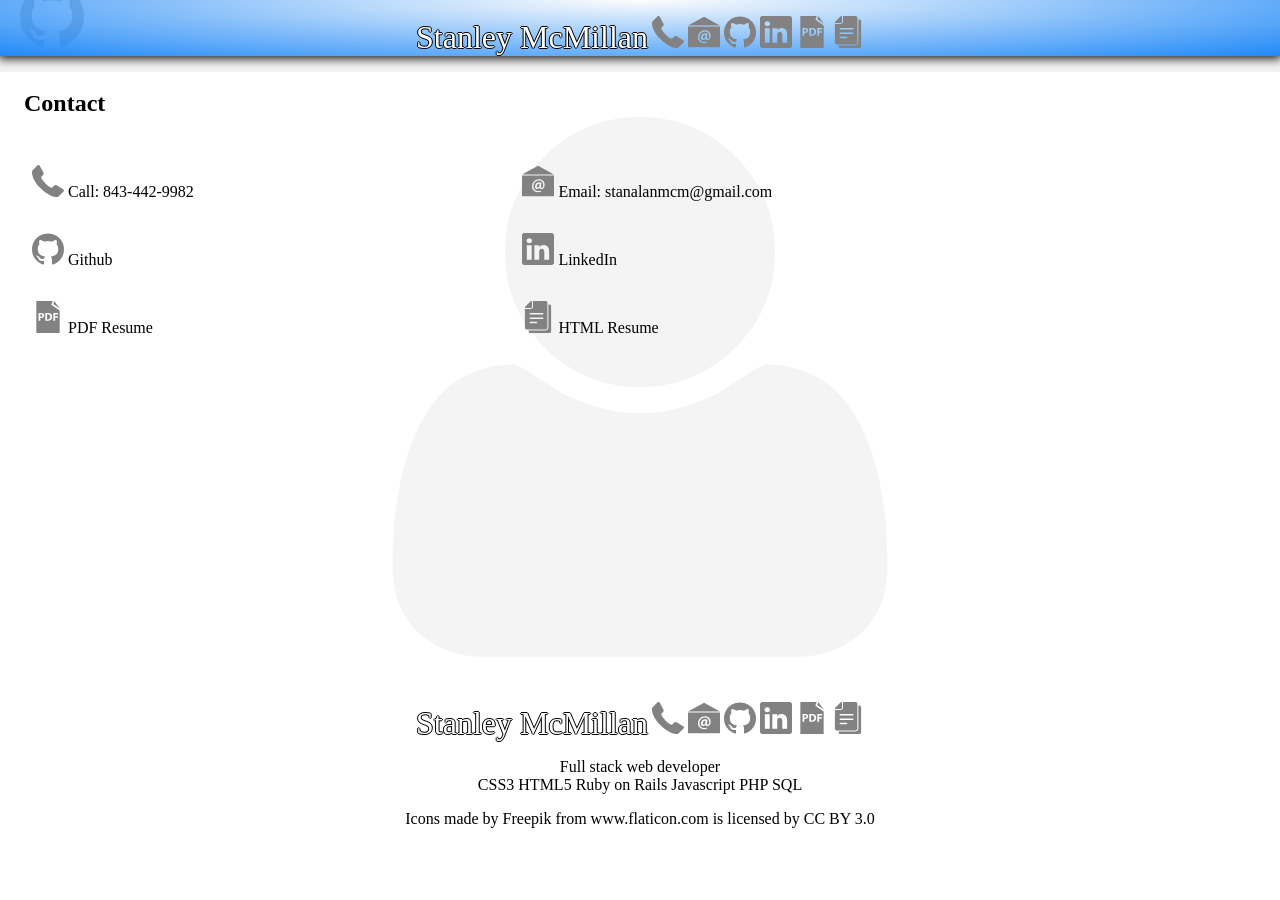
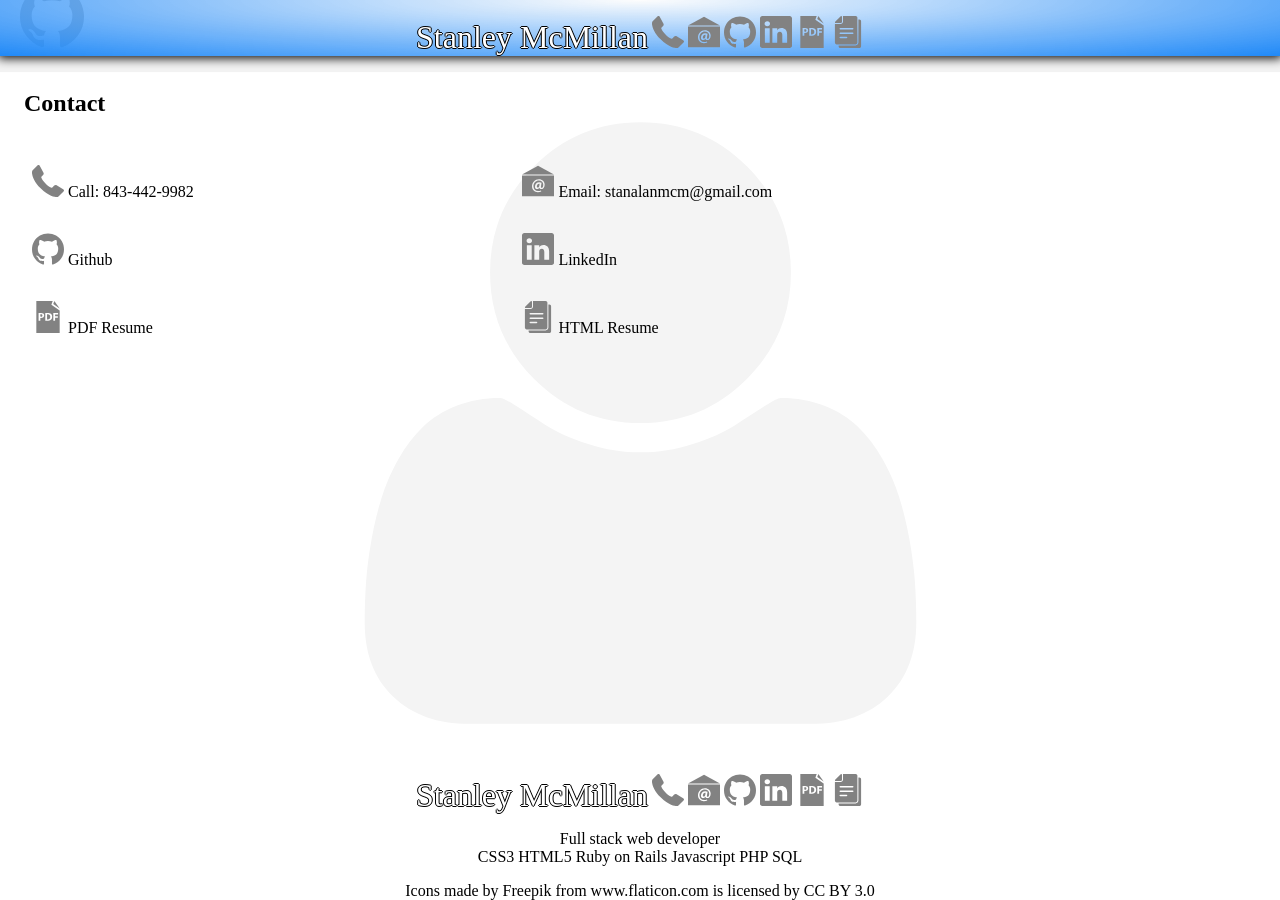
Before and after one commit to mcmillanator/dev-mcmillanator, a Jekyll site: the page built from index.html, in a window 1280 px wide and 900 px high, scrolled down 4092 px. Built offline with Jekyll 4.4.1, drawn with Linux system fonts in a browser that asks for light colours; nearby versions of some CDN libraries; before the commit the page ends 4920 px from its top, so only the background shows below that.

Commit message:
set contact height to 78vh

```diff
--- a/_sass/_layout.scss
+++ b/_sass/_layout.scss
@@ -81,7 +81,7 @@
 }
 .contact {
   @include background-svg("../assets/icons/user77.svg");
-  height: 70vh;
+  height: 78vh;
 }
 .contact-list {
     margin: 2em;
```
Also changed, not shown: 2 other files.
